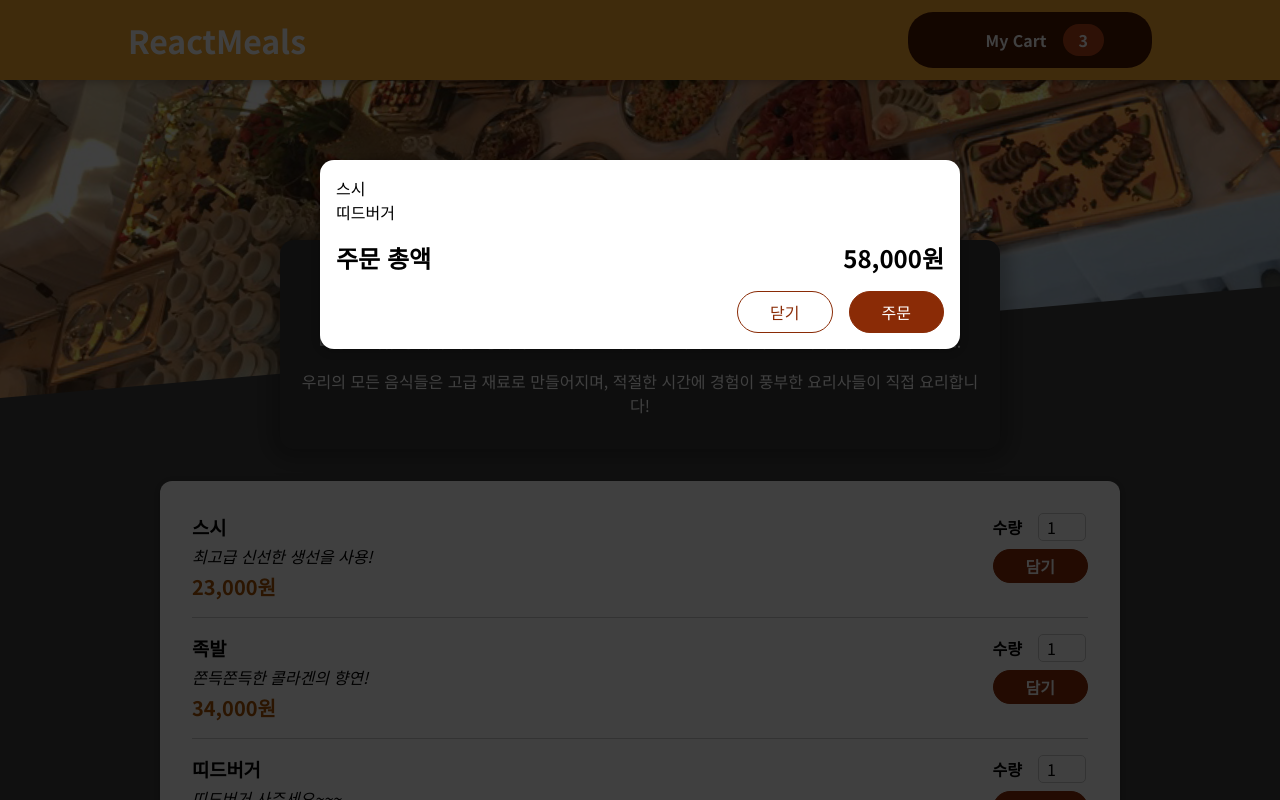
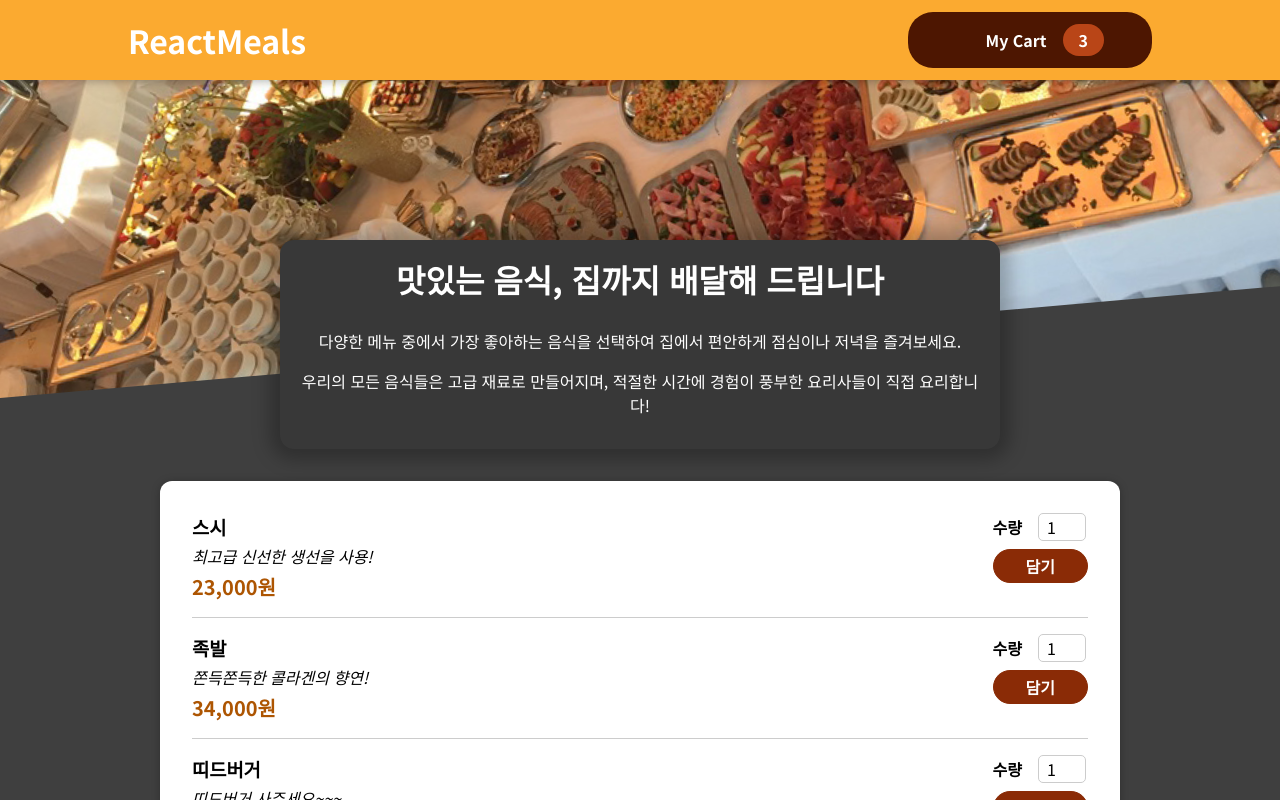
Before and after one commit to sdj3959/react-advanced202509, a React (Vite) app: page / in a window 1280 px wide. Shown: the top 800 px of the page. Built offline with nearby package versions, Linux system fonts and the light colour scheme; some icons are missing.

Commit message:
카트 모달 열고 닫는 기능

```diff
--- a/src/App.jsx
+++ b/src/App.jsx
@@ -2,11 +2,26 @@ import Header from "./components/Layout/Header";
 import './App.css';
 import Meals from "./components/Meals/Meals";
 import Cart from "./components/Cart/Cart.jsx";
+import {useState} from "react";
 
 const App = () => {
+
+  // 장바구니 모달을 여닫는 상태변수
+  const [cartIsShown, setCartIsShown] = useState(false);
+
+  // 모달을 열어주는 함수
+  const handleShowCart = () => {
+    setCartIsShown(true);
+  };
+
+  // 모달을 닫아주는 함수
+  const handleHideCart = () => {
+    setCartIsShown(false);
+  };
+
   return <>
-    <Cart />
-    <Header />
+    {cartIsShown && <Cart onClose={handleHideCart} />}
+    <Header onShowCart={handleShowCart} />
     <div id="main">
       <Meals />
     </div>
--- a/src/components/Cart/Cart.jsx
+++ b/src/components/Cart/Cart.jsx
@@ -16,7 +16,7 @@ const DUMMY_CART = [
     price: 12000,
   },
 ];
-const Cart = () => {
+const Cart = ({onClose}) => {
   const {
     'cart-items': cartItemStyle,
     total,
@@ -26,7 +26,7 @@ const Cart = () => {
   } = styles;
 
   return (
-    <CartModal>
+    <CartModal onClose={onClose}>
       {/* 주문 내역 */}
       <ul className={cartItemStyle}>
         {DUMMY_CART.map((cartItem) => (
@@ -38,7 +38,7 @@ const Cart = () => {
         <span>58,000원</span>
       </div>
       <div className={actions}>
-        <button className={btnAlt}>닫기</button>
+        <button className={btnAlt} onClick={onClose}>닫기</button>
         <button className={button}>주문</button>
       </div>
     </CartModal>
--- a/src/components/Cart/CartModal.jsx
+++ b/src/components/Cart/CartModal.jsx
@@ -9,10 +9,10 @@ const ModalOverlay = ({ children }) => {
   );
 };
 
-const CartModal = ({ children }) => {
+const CartModal = ({ children, onClose }) => {
   return (
     <>
-      <div className={styles.backdrop} />
+      <div className={styles.backdrop} onClick={onClose} />
       <ModalOverlay>{children}</ModalOverlay>
     </>
   );
--- a/src/components/Layout/Header.jsx
+++ b/src/components/Layout/Header.jsx
@@ -5,14 +5,14 @@ import HeaderCartButton from './HeaderCartButton.jsx';
 // 리액트 컴포넌트에서 정적 이미지 로딩
 import foodImage from '../../assets/img/meals.jpg';
 
-const Header = () => {
+const Header = ({ onShowCart }) => {
   const { header, 'main-image': mainImage } = styles;
 
   return (
     <>
       <header className={header}>
         <h1>ReactMeals</h1>
-        <HeaderCartButton />
+        <HeaderCartButton onShow={onShowCart} />
       </header>
       <div className={mainImage}>
         <img
--- a/src/components/Layout/HeaderCartButton.jsx
+++ b/src/components/Layout/HeaderCartButton.jsx
@@ -2,11 +2,11 @@ import React from 'react';
 import CartIcon from './CartIcon.jsx';
 import styles from './HeaderCartButton.module.scss';
 
-const HeaderCartButton = () => {
+const HeaderCartButton = ({onShow}) => {
   const { button, icon, badge } = styles;
 
   return (
-    <button className={button}>
+    <button className={button} onClick={onShow}>
       <span className={icon}>
         <CartIcon />
       </span>
```
